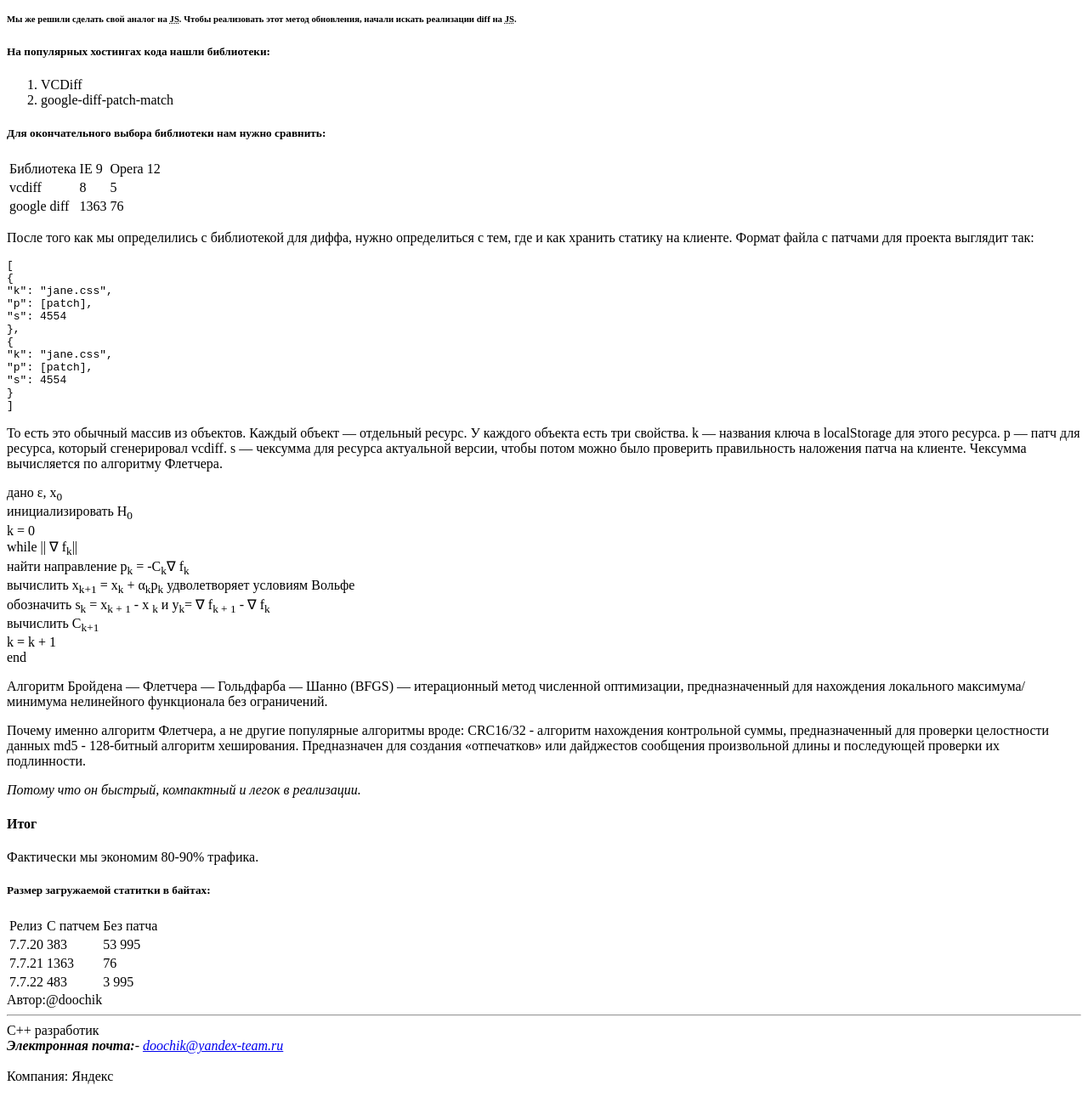
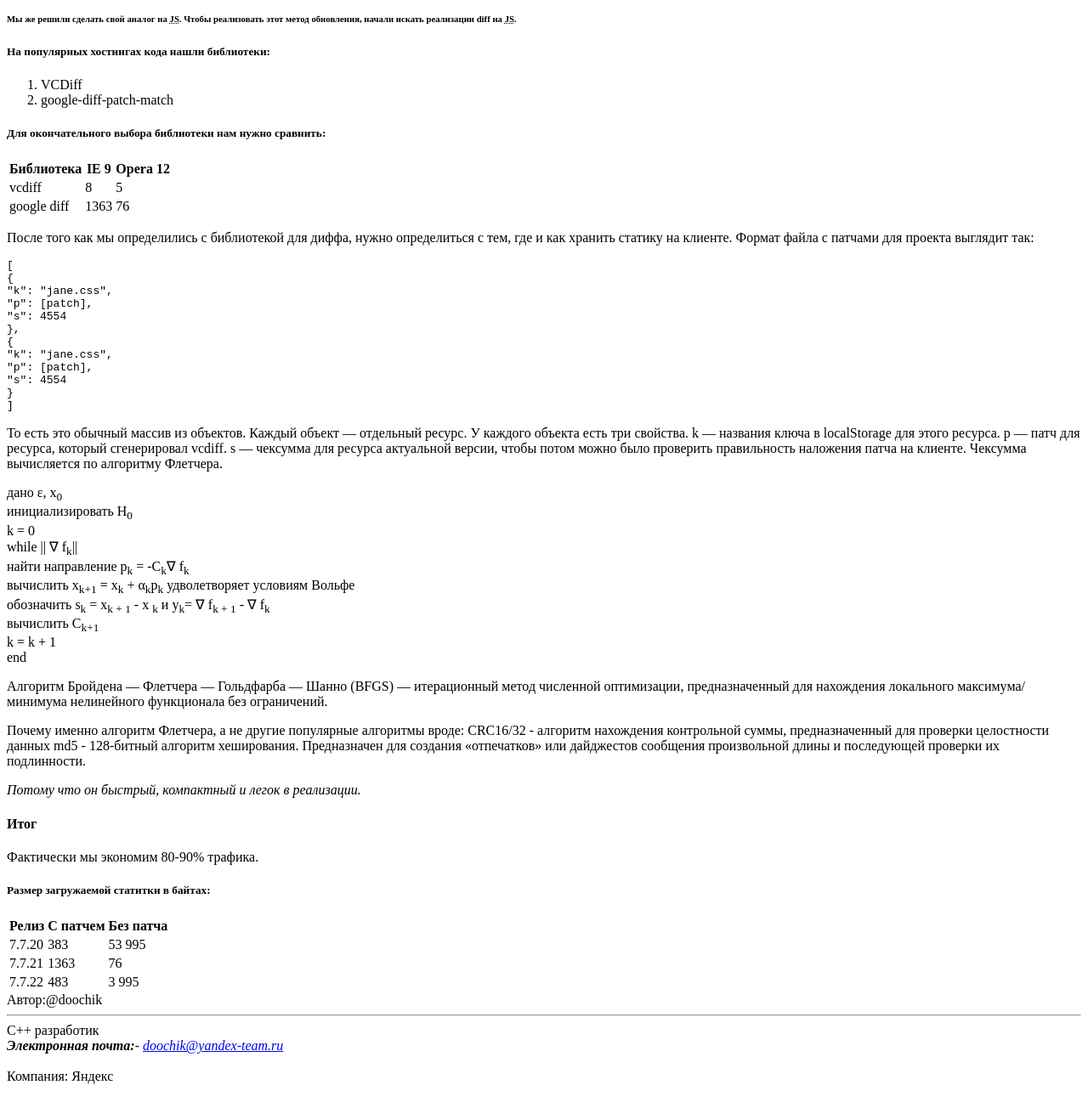
Before and after one commit to Maksk89/Yandex_coursera, a plain HTML site: page HTML_CSS/week2/index.html in a window 1280 px wide. Shown: the part 1344-2641 px from the top of the page at 85% size. Drawn offline with Linux system fonts and the light colour scheme.

Commit message:
Commit for tables

```diff
--- a/HTML_CSS/week2/index.html
+++ b/HTML_CSS/week2/index.html
@@ -118,7 +118,7 @@
         <h5>Для окончательного выбора библиотеки нам нужно сравнить:</h5>
         <table>
             <tbody>
-            <tr><td>Библиотека</td><td>IE 9</td><td>Opera 12</td></tr>
+            <tr><th>Библиотека</th><th>IE 9</th><th>Opera 12</th></tr>
             <tr><td>vcdiff</td><td>8</td><td>5</td></tr>
             <tr><td>google diff</td><td>1363</td><td>76</td></tr>
             </tbody>
@@ -189,7 +189,7 @@
         Фактически мы экономим 80-90% трафика.
         <h5>Размер загружаемой статитки в байтах:</h5>
         <table>
-            <tr><td>Релиз</td><td>С патчем</td><td>Без патча</td></tr>
+            <tr><th>Релиз</th><th>С патчем</th><th>Без патча</th></tr>
             <tr><td>7.7.20</td><td>383</td><td>53 995</td></tr>
             <tr><td>7.7.21</td><td>1363</td><td>76</td></tr>
             <tr><td>7.7.22</td><td>483</td><td>3 995</td></tr>
```
